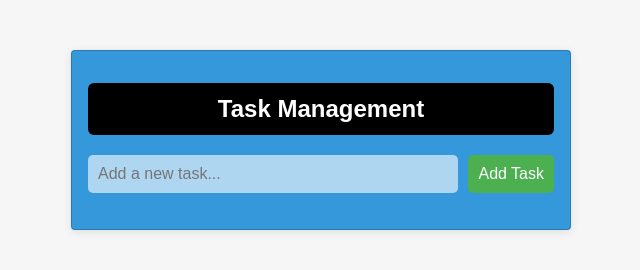
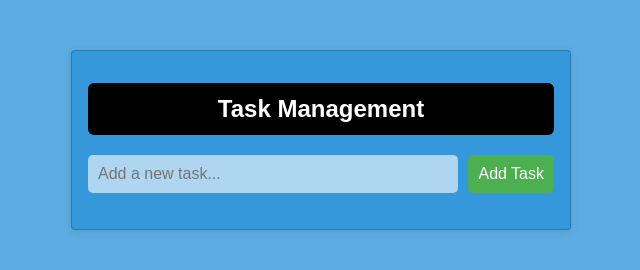
Before and after one commit to mike051985/Angular_App, a plain HTML site: page index.html in a window 1280 px wide. Shown: the whole page, without its empty margins (319-959 px from the left). Drawn offline with nearby package versions, Linux system fonts and the light colour scheme.

Commit message:
style.css

```diff
--- a/style.css
+++ b/style.css
@@ -2,7 +2,7 @@ body {
     font-family: Arial, sans-serif;
     margin: 0;
     padding: 0;
-    background-color: #f6f6f6;
+    background-color: #5DADE2;
 }
 
 .container {
```
